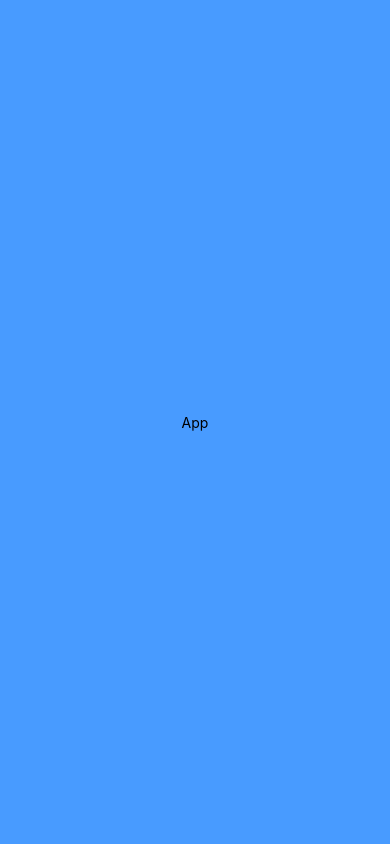
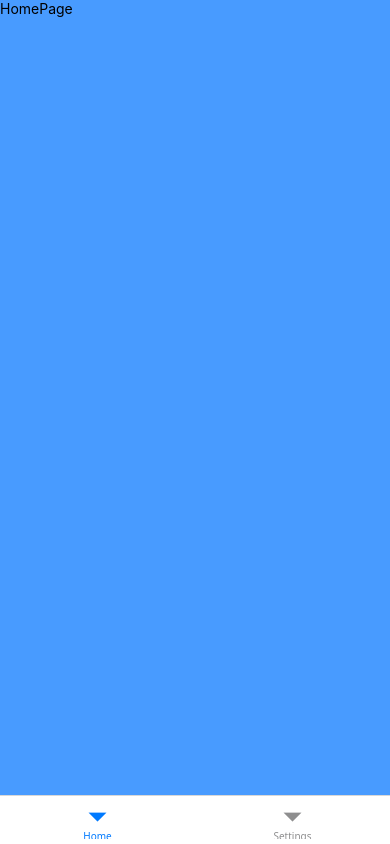
Before and after one commit to SalimCanTetiker/Weather-Application, a React Native app: screen /Home in a window 390 px wide. Built offline with nearby package versions, Linux system fonts and the light colour scheme.

Commit message:
tab navigation added

```diff
--- a/src/App.tsx
+++ b/src/App.tsx
@@ -1,10 +1,8 @@
-import { View, Text } from 'react-native'
+import RootNavigation from './navigators/RootNavigation'
 
 const App = () => {
   return (
-    <View style={{alignItems: "center", justifyContent: "center", flex: 1, backgroundColor: "#489bff"}}>
-      <Text>App</Text>
-    </View>
+    <RootNavigation />
   )
 }
 
--- a/src/navigators/HomeTab.tsx
+++ b/src/navigators/HomeTab.tsx
@@ -6,7 +6,7 @@ const Tab = createBottomTabNavigator()
 
 const HomeTab = () => {
   return (
-    <Tab.Navigator>
+    <Tab.Navigator screenOptions={{headerShown: false}}>
         <Tab.Screen name="Home" component={HomePage} />
         <Tab.Screen name="Settings" component={SettingsPage} />
     </Tab.Navigator>
--- a/src/screens/HomePage/HomePage.tsx
+++ b/src/screens/HomePage/HomePage.tsx
@@ -2,7 +2,7 @@ import { View, Text } from 'react-native'
 
 const HomePage = () => {
   return (
-    <View>
+    <View style={{backgroundColor: "#489bff", flex: 1}}>
       <Text>HomePage</Text>
     </View>
   )
--- a/src/screens/SettingsPage/SettingsPage.tsx
+++ b/src/screens/SettingsPage/SettingsPage.tsx
@@ -2,7 +2,7 @@ import { View, Text } from 'react-native'
 
 const SettingsPage = () => {
   return (
-    <View>
+    <View style={{backgroundColor: "#489bff", flex: 1}}>
       <Text>SettingsPage</Text>
     </View>
   )
```
